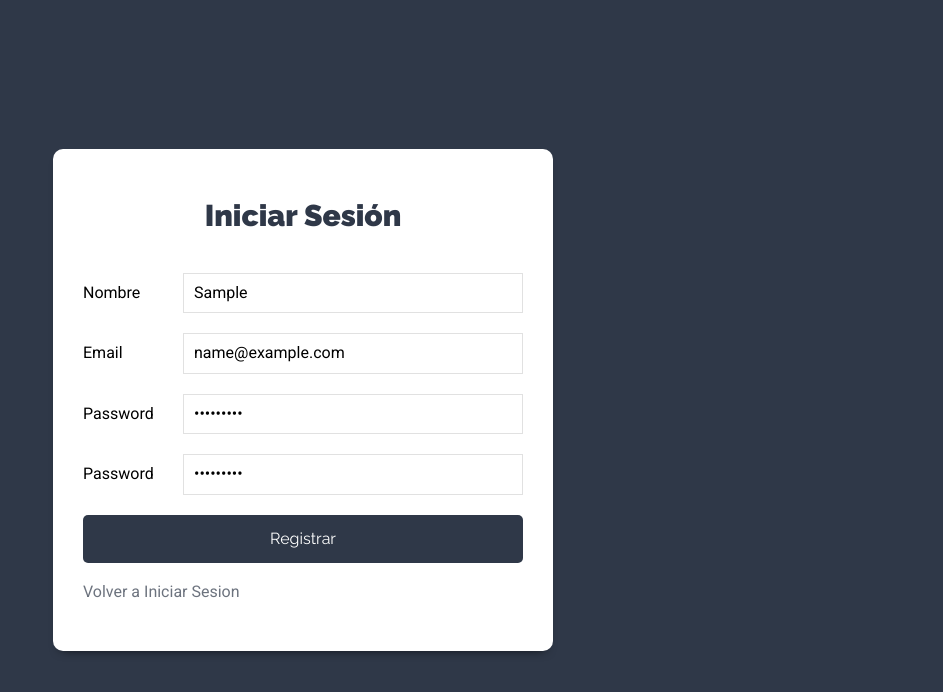
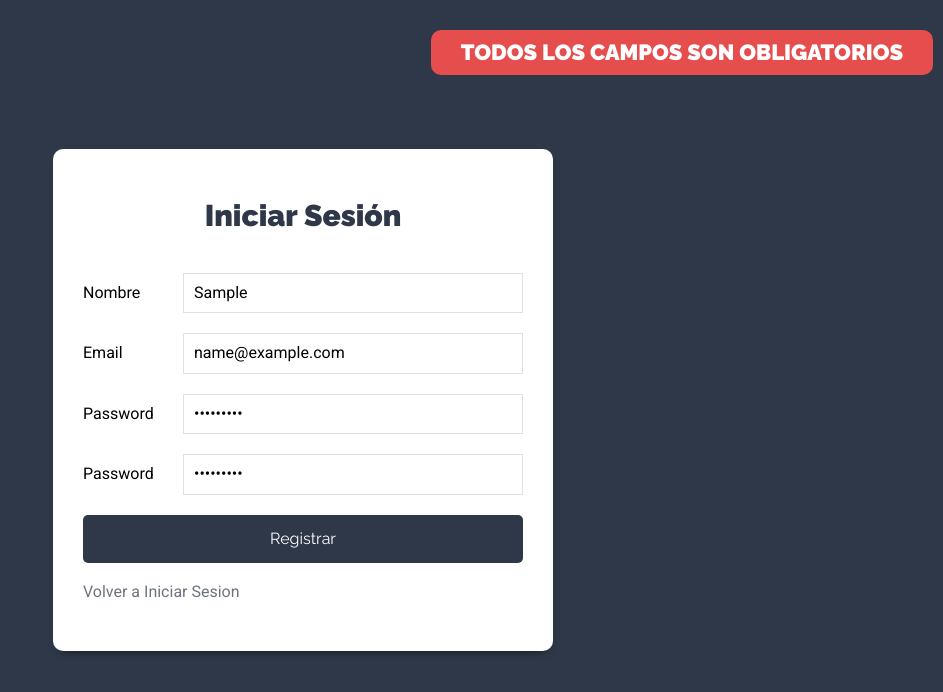
Before and after one commit to MattKaizer/todoList, a React (Create React App) app: page /new-account in a window 1280 px wide. Both pictures are taken after typing "Sample", "name@example.com", "Sample123", "Sample123" into the empty fields and a click on the input "Registrar". Shown: the top 692 px of the page, without its empty margins (337-1280 px from the left). Built offline with nearby package versions, Linux system fonts and the light colour scheme.

Commit message:
adding alerts context, form emptiness validation on new account

```diff
--- a/src/App.js
+++ b/src/App.js
@@ -7,11 +7,13 @@ import ProjectState from './context/projects/ProjectState';
 
 import { BrowserRouter as Router, Switch, Route } from 'react-router-dom';
 import TaskState from './context/task/TaskState';
+import AlertState from './context/alerts/AlertState';
 
 function App() {
   return (
     <ProjectState>
       <TaskState>
+        <AlertState>
           <Router>
             <Switch>
               <Route exact path="/" component={Login} />
@@ -19,6 +21,7 @@ function App() {
               <Route exact path="/projects" component={Projects} />
             </Switch>
         </Router>
+        </AlertState>
       </TaskState>
     </ProjectState>
   );
--- a/src/components/auth/Account.js
+++ b/src/components/auth/Account.js
@@ -1,7 +1,13 @@
-import React, { useState,  } from 'react';
+import React, { useContext, useState,  } from 'react';
 import { Link } from 'react-router-dom';
 
+import AlertContext from '../../context/alerts/AlertContext';
+
 const Account = () => {
+
+    // get values from context
+    const alertContext = useContext(AlertContext);
+    const { alert, showAlert } = alertContext
 
     //State for login
     const [user, setUser] = useState({
@@ -26,7 +32,7 @@ const Account = () => {
 
         // Validate fields
         if(email.trim() === '' || password.trim() === '' || fullname.trim() === '' || confirmedpassword.trim() === '') {
-            // mostrarAlerta('Todos los campos son obligatorios', 'alerta-error');
+            showAlert('Todos los campos son obligatorios', 'alert-error');
         }
          //validate password
 
@@ -37,6 +43,8 @@ const Account = () => {
 
     return (
         <div className="form-user">
+            {/* category return like class toggle */}
+            {alert ? (<div className={`alert ${alert.category}`}>{alert.msg}</div>) : null}
             <div className="container-form shadow-dark">
                 <h1>Iniciar Sesión</h1>
                 <form
--- /dev/null
+++ b/src/context/alerts/AlertContext.js
@@ -0,0 +1,5 @@
+import { createContext } from 'react';
+
+const AlertContext = createContext();
+
+export default AlertContext;
--- /dev/null
+++ b/src/context/alerts/AlertReducer.js
@@ -0,0 +1,17 @@
+import { HIDE_ALERT, SHOW_ALERT } from "../../types";
+
+
+export default (state, action) => {
+    switch (action.type) {
+        case SHOW_ALERT:
+            return {
+                alert: action.payload
+            }
+        case HIDE_ALERT:
+            return {
+                alert: null
+            }
+        default:
+            return state;
+    }
+}
--- /dev/null
+++ b/src/context/alerts/AlertState.js
@@ -0,0 +1,44 @@
+import React, { useReducer } from 'react';
+import AlertReducer from './AlertReducer';
+import AlertContext from './AlertContext';
+
+import { HIDE_ALERT, SHOW_ALERT } from "../../types";
+
+const AlertState = props => {
+
+    const initialState = {
+        alert: null
+    }
+
+    const [state, dispatch] = useReducer(AlertReducer, initialState);
+
+    // fn's
+    const showAlert = (msg, category) => {
+        dispatch({
+            type: SHOW_ALERT,
+            payload: {
+                msg,
+                category
+            }
+        })
+    }
+
+    setTimeout(() => {
+        dispatch({
+            type: HIDE_ALERT
+        })
+    }, 5000);
+
+    return (
+        <AlertContext.Provider
+            value={{
+                alert: state.alert,
+                showAlert
+            }}
+        >
+            {props.children}
+        </AlertContext.Provider>
+     );
+}
+
+export default AlertState;
--- a/src/index.css
+++ b/src/index.css
@@ -326,3 +326,34 @@ aside  {
   display: block;
   opacity: .7;
 }
+
+.alert {
+  position: fixed;
+  top: 0;
+  left: 0;
+  padding: 1rem 3rem;
+  border-radius: 1rem;
+  font-family: var(--headingFont);
+  font-weight: 600;
+  text-transform: uppercase;
+  font-size: 2.2rem;
+  text-align: center;
+  width: 100%;
+}
+@media (min-width:768px) {
+  .alert {
+      width: auto;
+      top: 30px;
+      right: 10px;
+      left: auto;
+  }
+}
+
+.alert-ok {
+  background-color: rgb(109, 211, 109);
+  color: rgb(2, 103, 2);
+}
+.alert-error {
+  background-color: rgb(230, 78, 78);
+  color: var(--blanco);
+}
--- a/src/types/index.js
+++ b/src/types/index.js
@@ -10,3 +10,6 @@ export const ADD_TASK = 'ADD_TASK';
 export const ERROR_TASK = 'ERROR_TASK';
 export const DELETE_TASK = 'DELETE_TASK';
 export const TASK_STATE = 'TASK_STATE';
+
+export const SHOW_ALERT = 'SHOW_ALERT';
+export const HIDE_ALERT = 'HIDE_ALERT';
```
Lines whose indentation alone changed are shown as unchanged.
